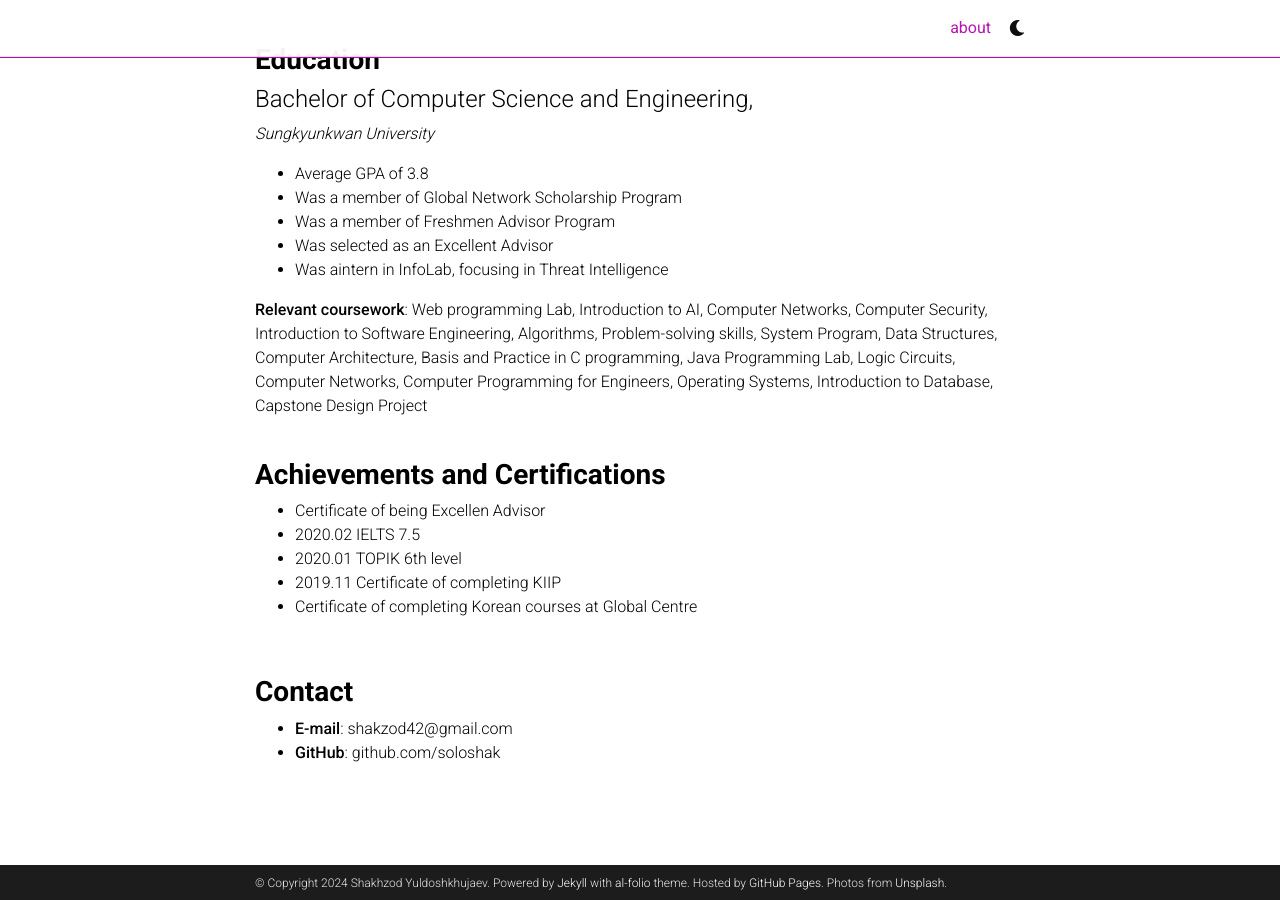
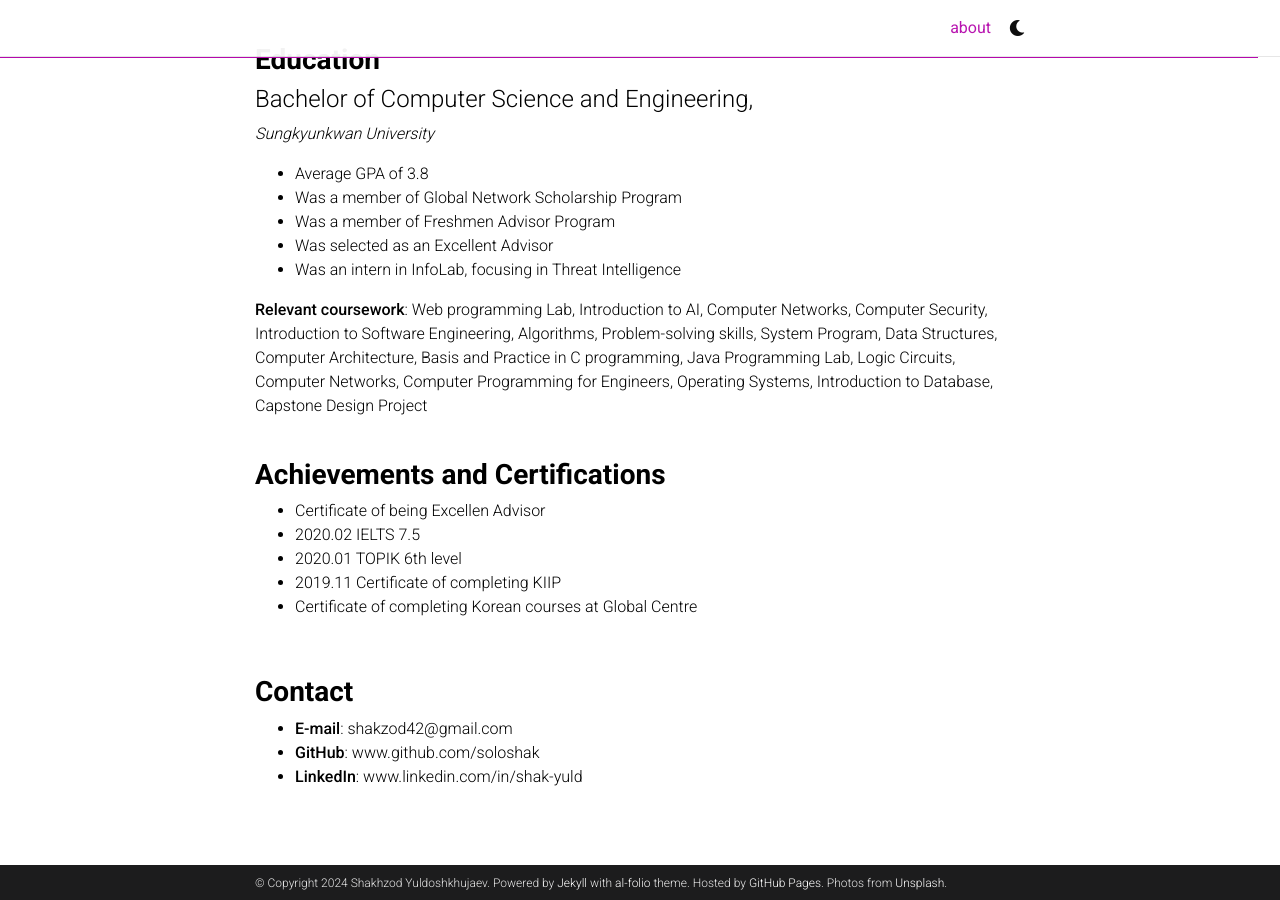
Before and after one commit to ShakYld/ShakYld.github.io, a Jekyll site: the page built from _pages/about.md, in a window 1280 px wide and 900 px high, scrolled down 817 px. Built offline with Jekyll 4.4.1, drawn with Linux system fonts in a browser that asks for light colours; full-size pictures stand in for the smaller copies a plugin makes; comment, search, counter and statistics services are not loaded; a style sheet for code colours, icons or effects is not loaded.

Commit message:
Update about.md

```diff
--- a/_pages/about.md
+++ b/_pages/about.md
@@ -36,7 +36,7 @@ I am a bachelor student with knowledge of four different languages (Uzbek, Russi
   <li>Was a member of Global Network Scholarship Program</li>
   <li>Was a member of Freshmen Advisor Program</li>
   <li>Was selected as an Excellent Advisor</li>
-  <li>Was aintern in InfoLab, focusing in Threat Intelligence</li>
+  <li>Was an intern in InfoLab, focusing in Threat Intelligence</li>
 </ul>
 <strong>Relevant coursework</strong>: Web programming Lab, Introduction to AI, Computer Networks, Computer Security, Introduction to Software Engineering, Algorithms, Problem-solving skills, System Program, Data Structures, Computer Architecture, Basis and Practice in C programming, Java Programming Lab, Logic Circuits, Computer Networks, Computer Programming for Engineers, Operating Systems, Introduction to Database, Capstone Design Project <br><br>
 
@@ -52,5 +52,6 @@ I am a bachelor student with knowledge of four different languages (Uzbek, Russi
 <h3 class="font-weight-bold">Contact</h3>
 <ul>
   <li><strong>E-mail</strong>: shakzod42@gmail.com </li>
-  <li><strong>GitHub</strong>: github.com/soloshak</li>
+  <li><strong>GitHub</strong>: <a>www.github.com/soloshak</a></li>
+    <li><strong>LinkedIn</strong>: <a>www.linkedin.com/in/shak-yuld</a></li>
 </ul> <br>
```
